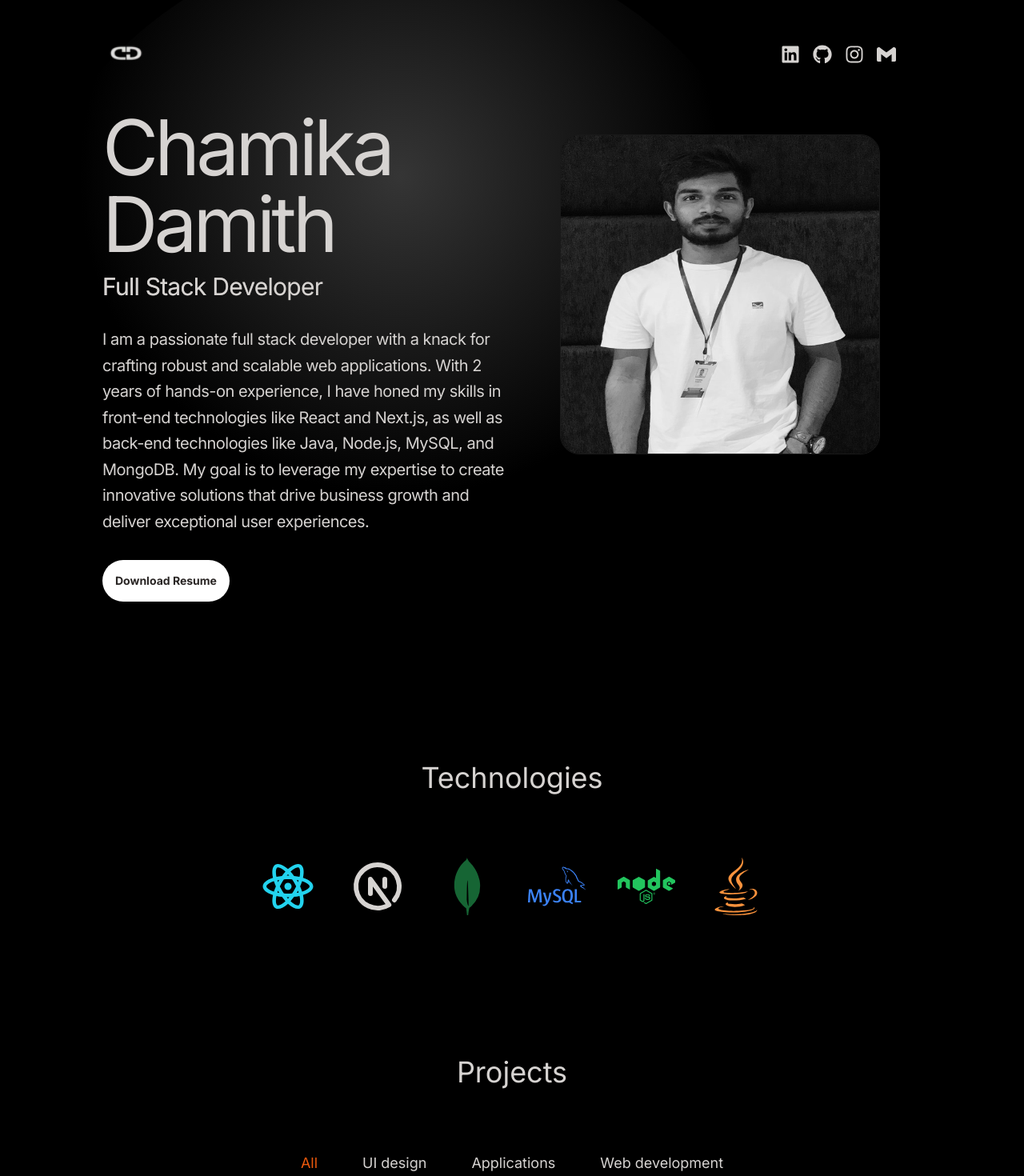
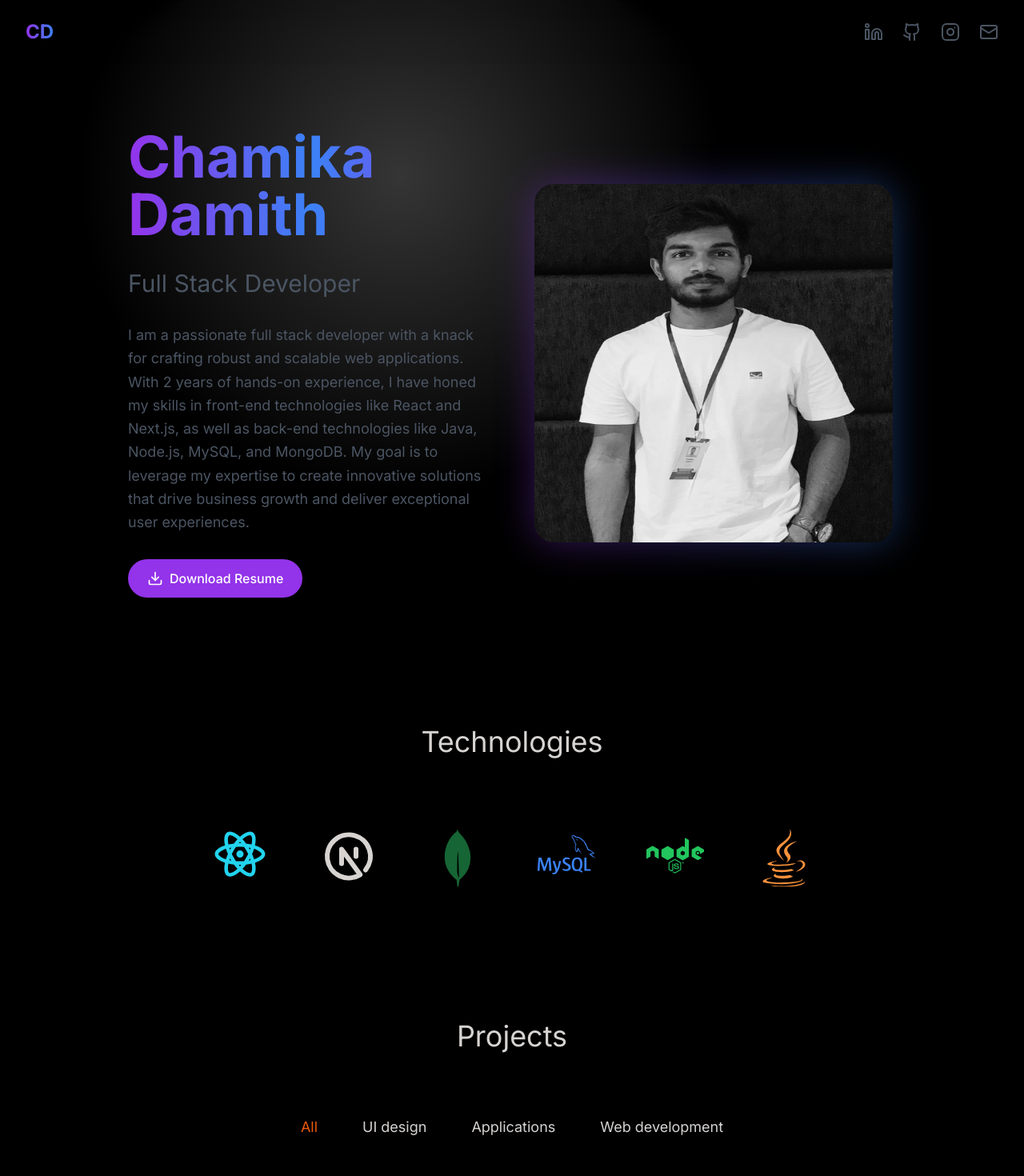
Before and after one commit to chamika-damith/react-portfolio, a React (Create React App) app: page / in a window 1280 px wide. Shown: the top 1470 px of the page at 80% size. Built offline with nearby package versions, Linux system fonts and the light colour scheme.

Commit message:
update navbar & hero section

```diff
--- a/package.json
+++ b/package.json
@@ -12,12 +12,13 @@
     "@testing-library/user-event": "^13.5.0",
     "class-variance-authority": "^0.7.0",
     "clsx": "^2.1.1",
-    "framer-motion": "^11.11.7",
+    "framer-motion": "^11.11.8",
     "lucide-react": "^0.451.0",
     "react": "^18.3.1",
     "react-dom": "^18.3.1",
     "react-icon": "^1.0.0",
     "react-icons": "^5.3.0",
+    "react-intersection-observer": "^9.13.1",
     "react-scripts": "5.0.1",
     "tailwind-merge": "^2.5.3",
     "tailwindcss-animate": "^1.0.7",
--- a/src/components/Hero.jsx
+++ b/src/components/Hero.jsx
@@ -1,39 +1,99 @@
+import React from 'react';
+import { motion } from 'framer-motion';
+import { Download } from 'lucide-react';
 import profilePic from '../assets/profilePicnew.jpg';
 import { HERO_CONTENT } from '../assets/constants';
 
+
+const containerVariants = {
+  hidden: { opacity: 0 },
+  visible: {
+    opacity: 1,
+    transition: {
+      staggerChildren: 0.3
+    }
+  }
+};
+
+const itemVariants = {
+  hidden: { y: 20, opacity: 0 },
+  visible: {
+    y: 0,
+    opacity: 1,
+    transition: {
+      duration: 0.8,
+      ease: "easeOut"
+    }
+  }
+};
+
 function Hero() {
-    return (
-        <div className="pb-4 lg:mb-36">
-            <div className="flex flex-wrap lg:flex-row-reverse">
-            <div className="w-full lg:w-1/2">
-                    <div className='flex justify-center lg:justify-end lg:p-8 mr-5'>
-                        <img src={profilePic} alt="chamika damith" className="border border-stone-900 rounded-3xl  transition-all duration-300
-                        cursor-pointer filter grayscale hover:grayscale-0
-                        " width={400} height={550} />
-                    </div>
-                </div>
+  return (
+    <div className="min-h-screen pt-20 ">
+      <motion.div
+        className="max-w-7xl mx-auto px-4 sm:px-6 lg:px-8 py-20"
+        variants={containerVariants}
+        initial="hidden"
+        animate="visible"
+      >
+        <div className="flex flex-col lg:flex-row items-center justify-between gap-12">
+          <motion.div className="lg:w-1/2 space-y-8" variants={itemVariants}>
+            <motion.h1
+              className="text-5xl lg:text-7xl font-bold bg-gradient-to-r from-purple-600 via-blue-500 to-purple-600 bg-clip-text text-transparent"
+              variants={itemVariants}
+            >
+              Chamika Damith
+            </motion.h1>
 
-                <div className='w-full lg:w-1/2'>
-                    <div className='flex flex-col items-center lg:items-start mt-10 lg:mt-0'>
-                        <h2 className='pb-3 text-4xl tracking-tighter lg:text-8xl'>
-                            Chamika Damith
-                        </h2>
-                        <span className='bg-gradient-to-r from-stone-300 to-stone-600 bg-clip-text text-3xl tracking-tight'>
-                            Full Stack Developer
-                        </span>
-                        <p className='my-2 max-w-2xl py-6 text-xl leading-relaxed tracking-tight'>
-                            {HERO_CONTENT}
-                        </p>
-                        <a href='/resume.pdf' target='_blank' rel='noopener noreferrer' download className='bg-white
-                        rounded-full p-4 text-sm text-stone-800 mb-10 font-bold'>
-                            Download Resume
-                        </a>
-                    </div>
-                </div>
+            <motion.div
+              className="text-2xl lg:text-3xl text-gray-600 dark:text-gray-300"
+              variants={itemVariants}
+            >
+              Full Stack Developer
+            </motion.div>
 
-            </div>
+            <motion.p
+              className="text-lg text-gray-600 dark:text-gray-400 leading-relaxed max-w-2xl"
+              variants={itemVariants}
+            >
+                {HERO_CONTENT}
+            </motion.p>
+
+            <motion.div variants={itemVariants}>
+              <motion.a
+                href="/resume.pdf"
+                download
+                className="inline-flex items-center px-6 py-3 rounded-full bg-purple-600 hover:bg-purple-700 text-white font-medium transition-colors duration-200 group"
+                whileHover={{ scale: 1.05 }}
+                whileTap={{ scale: 0.95 }}
+              >
+                <Download className="w-5 h-5 mr-2 group-hover:animate-bounce" />
+                Download Resume
+              </motion.a>
+            </motion.div>
+          </motion.div>
+
+          <motion.div
+            className="lg:w-1/2"
+            variants={itemVariants}
+          >
+            <motion.div
+              className="relative w-full aspect-square max-w-md mx-auto"
+              whileHover={{ scale: 1.02 }}
+              transition={{ duration: 0.3 }}
+            >
+              <div className="absolute inset-0 bg-gradient-to-r from-purple-600 to-blue-500 rounded-3xl blur-xl opacity-20 animate-pulse"></div>
+              <img
+                src={profilePic}
+                alt="Profile"
+                className="relative rounded-3xl w-full h-full object-cover grayscale hover:grayscale-0 transition-all duration-500"
+              />
+            </motion.div>
+          </motion.div>
         </div>
-    );
+      </motion.div>
+    </div>
+  );
 }
 
 export default Hero;
--- a/src/components/Navbar.jsx
+++ b/src/components/Navbar.jsx
@@ -1,45 +1,70 @@
-import { SiGmail } from 'react-icons/si';
-import logo from '../assets/mylogonew.webp';
-import { FaGithub, FaInstagram, FaLinkedin } from "react-icons/fa";
+import React from 'react';
+import { motion } from 'framer-motion';
+import { Github, Instagram, Linkedin, Mail } from 'lucide-react';
+
+const navVariants = {
+  hidden: { y: -50, opacity: 0 },
+  visible: {
+    y: 0,
+    opacity: 1,
+    transition: {
+      duration: 0.8,
+      ease: "easeOut"
+    }
+  }
+};
+
+const iconVariants = {
+  hover: {
+    scale: 1.2,
+    rotate: 5,
+    transition: { duration: 0.2 }
+  }
+};
+
 function Navbar() {
   return (
-    <nav className=" flex items-center justify-between py-6">
-      <div className="flex flex-shrink-0 items-center">
-        <a href="/" aria-label="Home">
-          <img src={logo} alt='logo' className='' width={60} height={50} />
-        </a>
+    <motion.nav
+      className="fixed top-0 left-0 right-0 z-50 backdrop-blur-md"
+      initial="hidden"
+      animate="visible"
+      variants={navVariants}
+    >
+      <div className="max-w-7xl mx-auto px-4 sm:px-6 lg:px-8">
+        <div className="flex items-center justify-between h-20">
+          <motion.div
+            className="flex-shrink-0"
+            whileHover={{ scale: 1.05 }}
+          >
+            <a href="/" className="text-2xl font-bold bg-gradient-to-r from-purple-600 to-blue-500 bg-clip-text text-transparent">
+              CD
+            </a>
+          </motion.div>
+
+          <div className="flex items-center space-x-6">
+            {[
+              { icon: Linkedin, href: 'https://www.linkedin.com/in/chamika-damith/', label: 'LinkedIn' },
+              { icon: Github, href: 'https://github.com/chamika-damith', label: 'GitHub' },
+              { icon: Instagram, href: 'https://www.instagram.com/chamika.damith71/', label: 'Instagram' },
+              { icon: Mail, href: 'mailto:chamikadamith9@gmail.com', label: 'Email' }
+            ].map((item) => (
+              <motion.a
+                key={item.label}
+                href={item.href}
+                target="_blank"
+                rel="noopener noreferrer"
+                className="text-gray-600 hover:text-purple-600 dark:text-gray-300 dark:hover:text-purple-400 transition-colors"
+                variants={iconVariants}
+                whileHover="hover"
+              >
+                <item.icon className="w-6 h-6" />
+              </motion.a>
+            ))}
+          </div>
+        </div>
       </div>
-      <div className='m-8 flex items-center justify-center gap-4 text-2xl'>
-        <a href='https://www.linkedin.com/in/chamika-damith/'
-          target='_blank'
-          rel='noopener noreferrer'
-          aria-label='LinkedIn'>
-          <FaLinkedin />
-        </a>
-
-        <a href='https://github.com/chamika-damith'
-          target='_blank'
-          rel='noopener noreferrer'
-          aria-label='Github'>
-          <FaGithub />
-        </a>
-
-        <a href='https://www.instagram.com/chamika.damith71/'
-          target='_blank'
-          rel='noopener noreferrer'
-          aria-label='Instagram'>
-          <FaInstagram />
-        </a>
-
-        <a href='chamikadamith9@gmail.com'
-          target='_blank'
-          rel='noopener noreferrer'
-          aria-label='Gmail'>
-          <SiGmail />
-        </a>
-      </div>
-    </nav>
-  )
+    </motion.nav>
+  );
 }
 
-export default Navbar
+export default Navbar;
--- a/src/components/Technologies.jsx
+++ b/src/components/Technologies.jsx
@@ -1,34 +1,134 @@
-import { FaJava, FaNode } from "react-icons/fa"
-import { RiReactjsLine } from "react-icons/ri"
-import { SiMongodb, SiMysql } from "react-icons/si"
-import { TbBrandNextjs } from "react-icons/tb"
+import { motion, useAnimation } from 'framer-motion';
+import { FaJava, FaNode } from "react-icons/fa";
+import { RiReactjsLine } from "react-icons/ri";
+import { SiMongodb, SiMysql } from "react-icons/si";
+import { TbBrandNextjs } from "react-icons/tb";
+import { useEffect } from 'react';
+import { useInView } from 'react-intersection-observer';
+
+const iconVariants = (delay) => ({
+    initial: { y: -10 },
+    animate: {
+        y: 10,
+        transition: {
+            delay: delay,
+            duration: 2,
+            ease: "linear",
+            repeat: Infinity,
+            repeatType: "reverse",
+        },
+    },
+    hover: { scale: 1.3, transition: { duration: 0.3 } },
+});
 
 function Technologies() {
+    const controls = useAnimation();
+    const [ref, inView] = useInView({ threshold: 0.7 });
+
+    useEffect(() => {
+        if (inView) {
+            controls.start("visible");
+        } else {
+            controls.start("hidden");
+        }
+    }, [controls, inView]);
+
     return (
-        <div className="pb-24">
-            <h2 className="my-20 text-center text-4xl">Technologies</h2>
-            <div className="flex flex-wrap items-center justify-center gap-10">
-                <div title="React">
+        <motion.div
+            className="pb-24"
+            initial="hidden"
+            animate="visible"
+            variants={{
+                hidden: { opacity: 0 },
+                visible: {
+                    opacity: 1,
+                    transition: { staggerChildren: 0.2 },
+                },
+            }}
+        >
+            <motion.h2
+                ref={ref}
+                className="my-20 text-center text-4xl"
+                initial={{ opacity: 0, y: -50 }}
+                animate={controls}
+                variants={{
+                    hidden: { opacity: 0, y: -50 },
+                    visible: { opacity: 1, y: 0 },
+                }}
+                transition={{ duration: 1 }}
+            >
+                Technologies
+            </motion.h2>
+
+            <motion.div className="flex flex-wrap items-center justify-center gap-16">
+                {/* React */}
+                <motion.div
+                    title="React"
+                    variants={iconVariants(0)}
+                    initial="initial"
+                    animate="animate"
+                    whileHover="hover"
+                >
                     <RiReactjsLine className="text-7xl text-cyan-400" />
-                </div>
-                <div title="Nextjs">
+                </motion.div>
+
+                {/* Next.js */}
+                <motion.div
+                    title="Nextjs"
+                    variants={iconVariants(0.8)}
+                    initial="initial"
+                    animate="animate"
+                    whileHover="hover"
+                >
                     <TbBrandNextjs className="text-7xl" />
-                </div>
-                <div title="Mongodb">
+                </motion.div>
+
+                {/* MongoDB */}
+                <motion.div
+                    title="Mongodb"
+                    variants={iconVariants(0.6)}
+                    initial="initial"
+                    animate="animate"
+                    whileHover="hover"
+                >
                     <SiMongodb className="text-7xl text-green-800" />
-                </div>
-                <div title="Mysql">
-                    <SiMysql  className="text-7xl text-blue-500" />
-                </div>
-                <div title="Nodejs">
+                </motion.div>
+
+                {/* MySQL */}
+                <motion.div
+                    title="Mysql"
+                    variants={iconVariants(1)}
+                    initial="initial"
+                    animate="animate"
+                    whileHover="hover"
+                >
+                    <SiMysql className="text-7xl text-blue-500" />
+                </motion.div>
+
+                {/* Node.js */}
+                <motion.div
+                    title="Nodejs"
+                    variants={iconVariants(0.2)}
+                    initial="initial"
+                    animate="animate"
+                    whileHover="hover"
+                >
                     <FaNode className="text-7xl text-green-500" />
-                </div>
-                <div title="Java">
-                    <FaJava  className="text-7xl text-orange-400" />
-                </div>
-            </div>
-        </div>
-    )
+                </motion.div>
+
+                {/* Java */}
+                <motion.div
+                    title="Java"
+                    variants={iconVariants(0.5)}
+                    initial="initial"
+                    animate="animate"
+                    whileHover="hover"
+                >
+                    <FaJava className="text-7xl text-orange-400" />
+                </motion.div>
+            </motion.div>
+        </motion.div>
+    );
 }
 
-export default Technologies
+export default Technologies;
```
Also changed, not shown: 1 other file (tests, documents, lock files or other folders).
